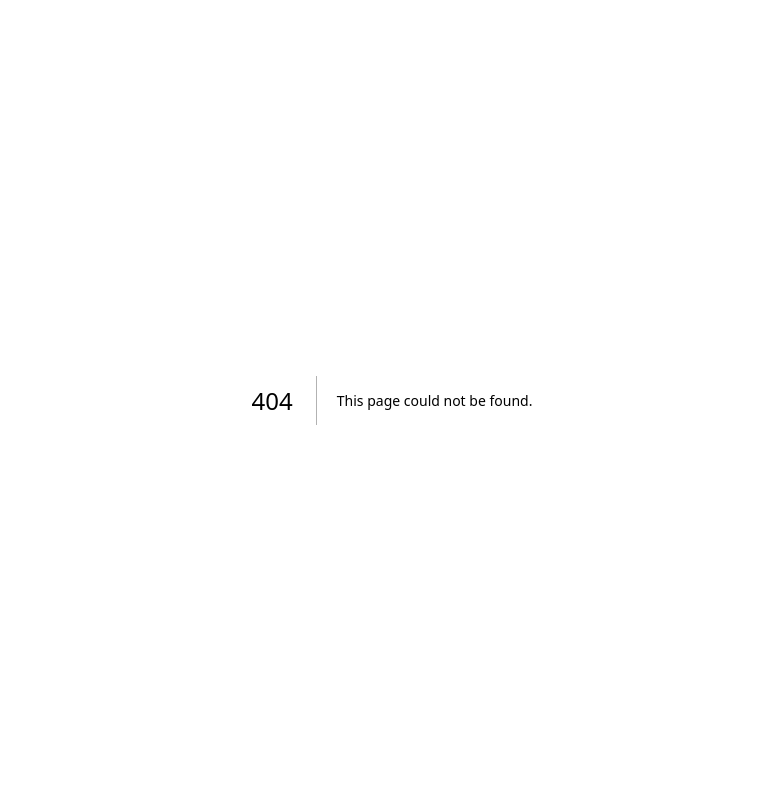
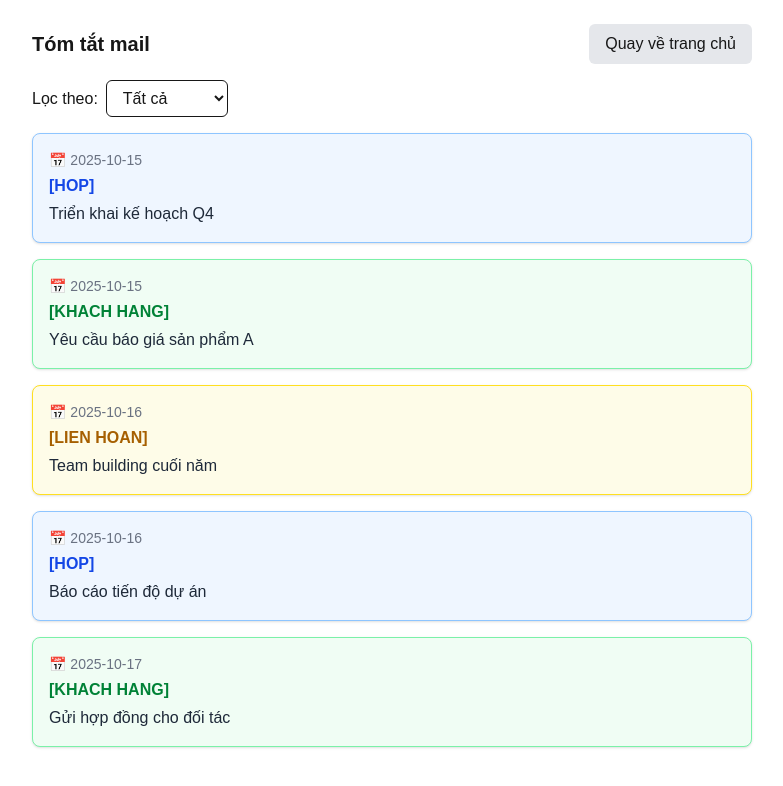
Before and after one commit to John662-blip/fontend_TLCN, a Next.js app: page /email-summary-sidebar in a window 1280 px wide. Before the commit this address had no page. Shown: the top 786 px of the page, without its empty margins (248-1031 px from the left). Built offline with nearby package versions, Linux system fonts and the light colour scheme.

Commit message:
get Infor + change Infor + change Password + UI email-summary

```diff
--- a/package.json
+++ b/package.json
@@ -9,6 +9,7 @@
     "lint": "eslint"
   },
   "dependencies": {
+    "dayjs": "^1.11.18",
     "js-cookie": "^3.0.5",
     "lucide-react": "^0.544.0",
     "next": "15.5.2",
--- /dev/null
+++ b/src/app/email-summary-sidebar/page.js
@@ -0,0 +1,89 @@
+"use client";
+import { useState, useMemo } from "react";
+import { useRouter } from "next/navigation";
+import dayjs from "dayjs";
+import isBetween from "dayjs/plugin/isBetween";
+dayjs.extend(isBetween);
+
+const mockEmails = [
+  { date: "2025-10-15", type: "HOP", content: "Triển khai kế hoạch Q4" },
+  { date: "2025-10-15", type: "KHACH_HANG", content: "Yêu cầu báo giá sản phẩm A" },
+  { date: "2025-10-16", type: "LIEN_HOAN", content: "Team building cuối năm" },
+  { date: "2025-10-16", type: "HOP", content: "Báo cáo tiến độ dự án" },
+  { date: "2025-10-17", type: "KHACH_HANG", content: "Gửi hợp đồng cho đối tác" }
+];
+
+const typeStyles = {
+  HOP: "bg-blue-50 border-blue-300 text-blue-700",
+  LIEN_HOAN: "bg-yellow-50 border-yellow-300 text-yellow-700",
+  KHACH_HANG: "bg-green-50 border-green-300 text-green-700",
+};
+
+export default function SummaryPage() {
+  const router = useRouter();
+  const [filter, setFilter] = useState("ALL");
+
+  const filteredEmails = useMemo(() => {
+    const now = dayjs();
+    if (filter === "ALL") return mockEmails;
+
+    return mockEmails.filter((email) => {
+      const emailDate = dayjs(email.date);
+      if (filter === "WEEK") {
+        const startOfWeek = now.startOf("week");
+        const endOfWeek = now.endOf("week");
+        return emailDate.isBetween(startOfWeek, endOfWeek, null, "[]");
+      }
+      if (filter === "MONTH") {
+        return emailDate.month() === now.month() && emailDate.year() === now.year();
+      }
+    });
+  }, [filter]);
+
+  return (
+    <div className="p-6 max-w-3xl mx-auto">
+      <div className="flex justify-between items-center mb-4">
+        <h1 className="text-xl font-bold">Tóm tắt mail</h1>
+        <button
+          onClick={() => router.push("/")}
+          className="px-4 py-2 bg-gray-200 hover:bg-gray-300 rounded-md"
+        >
+          Quay về trang chủ
+        </button>
+      </div>
+
+      <div className="mb-4">
+        <label className="mr-2 font-medium">Lọc theo:</label>
+        <select
+          value={filter}
+          onChange={(e) => setFilter(e.target.value)}
+          className="border px-3 py-2 rounded-md"
+        >
+          <option value="ALL">Tất cả</option>
+          <option value="WEEK">Tuần này</option>
+          <option value="MONTH">Tháng này</option>
+        </select>
+      </div>
+
+      <div className="space-y-4">
+        {filteredEmails.length === 0 ? (
+          <div className="text-gray-500">Không có email nào</div>
+        ) : (
+          filteredEmails.map((email, index) => {
+            const style = typeStyles[email.type] || "bg-gray-50 border-gray-300 text-gray-700";
+            return (
+              <div
+                key={index}
+                className={`border rounded-lg p-4 shadow-sm ${style}`}
+              >
+                <div className="text-sm text-gray-500 mb-1">📅 {email.date}</div>
+                <div className="font-semibold uppercase">{`[${email.type.replace("_", " ")}]`}</div>
+                <div className="text-gray-800 mt-1">{email.content}</div>
+              </div>
+            );
+          })
+        )}
+      </div>
+    </div>
+  );
+}
--- a/src/app/profile/page.js
+++ b/src/app/profile/page.js
@@ -1,56 +1,175 @@
 "use client";
-import { useState,useRef } from "react";
+import { useState, useRef, useEffect } from "react";
 import { useRouter } from "next/navigation";
-
+import { getValidAccessToken } from "@/untils/getToken";
+import Swal from "sweetalert2";
 
 export default function ProfilePage() {
   const router = useRouter();
   const fileInputRef = useRef(null);
 
-    const handleUploadAvatar = (e) => {
-    const file = e.target.files[0];
-    if (file) {
-        const imageUrl = URL.createObjectURL(file);
-        setUser((prev) => ({ ...prev, avatar: imageUrl }));
-    }
-    };
+  const [tab, setTab] = useState("info");
 
-  const [tab, setTab] = useState("info");
+  // 👤 Thông tin người dùng
   const [user, setUser] = useState({
-    mail: "user@gmail.com",
-    name: "Nguyễn Văn A",
+    mail: "",
+    name: "",
     avatar: "",
-    role: "STAFF",
+    role: "",
+    avatarFile: null, // ✅ dùng để theo dõi ảnh mới
   });
 
+  // 🔒 Dữ liệu đổi mật khẩu
   const [passwordData, setPasswordData] = useState({
     oldPassword: "",
     newPassword: "",
     confirmPassword: "",
   });
 
-  const [message, setMessage] = useState("");
-
-  const handleChange = (e) => {
-    setUser({ ...user, [e.target.name]: e.target.value });
+  // 🧠 Khi chọn ảnh mới
+  const handleUploadAvatar = (e) => {
+    const file = e.target.files[0];
+    if (file) {
+      const imageUrl = URL.createObjectURL(file);
+      setUser((prev) => ({
+        ...prev,
+        avatar: imageUrl,
+        avatarFile: file, // ✅ lưu file để upload
+      }));
+    }
   };
 
-  const handleUpdateProfile = async () => {
-    setMessage("✅ Cập nhật thông tin thành công!");
+  // 🧭 Load thông tin từ backend
+  const LoadTags = async () => {
+    try {
+      let token = await getValidAccessToken();
+      const response = await fetch("http://localhost:8080/user/getInfor", {
+        method: "POST",
+        headers: {
+          "Content-Type": "application/json",
+          Authorization: `Bearer ${token}`,
+        },
+      });
+
+      if (response.ok) {
+        const data = await response.json();
+
+        // map role từ số sang text
+        let roleText = "";
+        if (data.role === 2) roleText = "STAFF";
+        else if (data.role === 1) roleText = "MANAGER";
+        else roleText = "ADMIN";
+
+        setUser({
+          mail: data.mail,
+          name: data.name,
+          avatar: "http://localhost:8080/public/image/" + data.avatar,
+          role: roleText,
+          avatarFile: null,
+        });
+
+        console.log("Phản hồi từ server:", data);
+      } else {
+        console.error("Lỗi khi gọi API:", response.status);
+      }
+    } catch (error) {
+      console.error("Lỗi:", error);
+    }
   };
 
+  useEffect(() => {
+    LoadTags();
+  }, []);
+  const roleMap = {
+    "ADMIN": 0,
+    "MANAGER": 1,
+    "STAFF": 2,
+  };
+
+  // 🧩 Cập nhật thông tin người dùng
+  const handleUpdateProfile = async () => {
+    if (user.name.length==0){
+      Swal.fire("Lỗi!", "Tên không được để trống", "error");
+      return
+    }
+    try {
+      const token = await getValidAccessToken();
+      const formData = new FormData();
+
+      formData.append("name", user.name);
+      formData.append("role", roleMap[user.role]);
+
+      // ✅ nếu user chọn ảnh mới thì gửi file, còn không thì gửi null
+      if (user.avatarFile) {
+        formData.append("avatar", user.avatarFile);
+      }
+
+      const response = await fetch("http://localhost:8080/user/changeInfor", {
+        method: "POST",
+        headers: {
+          Authorization: `Bearer ${token}`,
+        },
+        body: formData,
+      });
+
+      if (response.ok) {
+        const updatedData = await response.json();
+        setUser((prev) => ({
+          ...prev,
+          avatarFile: null,
+        }));
+        Swal.fire("Thành công!", "Cập nhập thành công.", "success");
+      } else {
+        Swal.fire("Lỗi!", "Có lỗi xảy ra.", "error");
+      }
+    } catch (error) {
+      console.error("Lỗi khi cập nhật:", error);
+      Swal.fire("Lỗi!", "Có lỗi xảy ra.", "error");
+    }
+  };
+
+  // 🔐 Đổi mật khẩu
   const handleChangePassword = async () => {
     if (passwordData.newPassword !== passwordData.confirmPassword) {
-      setMessage("❌ Mật khẩu xác nhận không khớp!");
+      Swal.fire("Lỗi!", "Có lỗi xảy ra.", "error");
       return;
     }
-    setMessage("✅ Đổi mật khẩu thành công!");
+    try {
+      const token = await getValidAccessToken();
+      const formData = new FormData();
+
+      const response = await fetch("http://localhost:8080/user/changePassword", {
+        method: "POST",
+        headers: {
+          "Content-Type": "application/json",
+          "Authorization": `Bearer ${token}`,
+        },
+        body: JSON.stringify({
+        oldPassword: passwordData.oldPassword,
+        newPassword: passwordData.newPassword,
+      }),
+      });
+
+      if (response.ok) {
+        const updatedData = await response.json();
+        setPasswordData({
+          oldPassword: "",
+          newPassword: "",
+          confirmPassword: "",
+        })
+        Swal.fire("Thành công!", "Cập nhập thành công.", "success");
+      } else {
+        Swal.fire("Lỗi!", "Có lỗi xảy ra.", "error");
+      }
+    } catch (error) {
+      console.error("Lỗi khi cập nhật:", error);
+      Swal.fire("Lỗi!", "Có lỗi xảy ra.", "error");
+    }
   };
 
   return (
     <div className="min-h-screen bg-gradient-to-br from-blue-100 via-white to-purple-100 flex items-center justify-center p-6">
       <div className="max-w-3xl w-full bg-white/90 backdrop-blur-lg shadow-2xl rounded-2xl p-8 relative">
-
         {/* 🔙 Nút quay về */}
         <button
           onClick={() => router.push("/")}
@@ -59,7 +178,9 @@ export default function ProfilePage() {
           ⬅ Quay về
         </button>
 
-        <h1 className="text-4xl font-bold text-center mb-8 text-gray-800">👤 Hồ Sơ Cá Nhân</h1>
+        <h1 className="text-4xl font-bold text-center mb-8 text-gray-800">
+          👤 Hồ Sơ Cá Nhân
+        </h1>
 
         {/* Tabs */}
         <div className="flex justify-center mb-6 space-x-2">
@@ -85,14 +206,9 @@ export default function ProfilePage() {
           </button>
         </div>
 
-        {/* Thông báo */}
-        {message && (
-          <div className="mb-4 p-4 rounded-lg bg-blue-100 text-blue-900 font-semibold shadow">
-            {message}
-          </div>
-        )}
 
-        {/* Nội dung tab Thông tin */}
+
+        {/* Tab Thông tin cá nhân */}
         {tab === "info" && (
           <div className="p-4">
             <div className="flex flex-col items-center mb-6">
@@ -134,7 +250,9 @@ export default function ProfilePage() {
                   type="text"
                   name="name"
                   value={user.name}
-                  onChange={handleChange}
+                  onChange={(e) =>
+                    setUser({ ...user, [e.target.name]: e.target.value })
+                  }
                   className="w-full p-3 border rounded-lg focus:ring-2 focus:ring-blue-400"
                 />
               </div>
@@ -142,9 +260,9 @@ export default function ProfilePage() {
               <div>
                 <label className="font-semibold text-gray-700">Vai trò</label>
                 <select
+                  disabled
                   name="role"
                   value={user.role}
-                  onChange={handleChange}
                   className="w-full p-3 border rounded-lg bg-white focus:ring-2 focus:ring-purple-400"
                 >
                   <option value="STAFF">Staff</option>
@@ -163,12 +281,13 @@ export default function ProfilePage() {
           </div>
         )}
 
-        {/* Nội dung tab Đổi mật khẩu */}
+        {/* Tab Đổi mật khẩu */}
         {tab === "password" && (
           <div className="p-4 space-y-4">
             <input
               type="password"
               placeholder="Mật khẩu cũ"
+              value={passwordData.oldPassword}
               onChange={(e) =>
                 setPasswordData({ ...passwordData, oldPassword: e.target.value })
               }
@@ -177,6 +296,7 @@ export default function ProfilePage() {
             <input
               type="password"
               placeholder="Mật khẩu mới"
+              value={passwordData.newPassword}
               onChange={(e) =>
                 setPasswordData({ ...passwordData, newPassword: e.target.value })
               }
@@ -185,6 +305,7 @@ export default function ProfilePage() {
             <input
               type="password"
               placeholder="Xác nhận mật khẩu mới"
+              value={passwordData.confirmPassword}
               onChange={(e) =>
                 setPasswordData({
                   ...passwordData,
--- a/src/components/UserSidebar.js
+++ b/src/components/UserSidebar.js
@@ -40,9 +40,9 @@ export default function UserSidebar({ onClose }) {
               </button>
             </li>
             <li>
-              <button className="flex items-center gap-3 w-full text-left px-4 py-2 rounded-lg hover:bg-gray-100 transition cursor-pointer">
+              <button onClick={()=>router.push("/email-summary-sidebar")} className="flex items-center gap-3 w-full text-left px-4 py-2 rounded-lg hover:bg-gray-100 transition cursor-pointer">
                 <CalendarDays className="w-5 h-5 text-green-500" />
-                <span>Sự kiện trong tuần</span>
+                <span>Tóm tắt sự kiện tháng này</span>
               </button>
             </li>
           </ul>
--- a/src/middleware.js
+++ b/src/middleware.js
@@ -25,5 +25,5 @@ export function middleware(req) {
 //   ],
 // };
 export const config = {
-  matcher: ["/", "/login","/profile"],
+  matcher: ["/", "/login","/profile","/email-summary-sidebar"],
 };
```
Also changed, not shown: 1 other file (tests, documents, lock files or other folders). Lines whose indentation alone changed are shown as unchanged.
